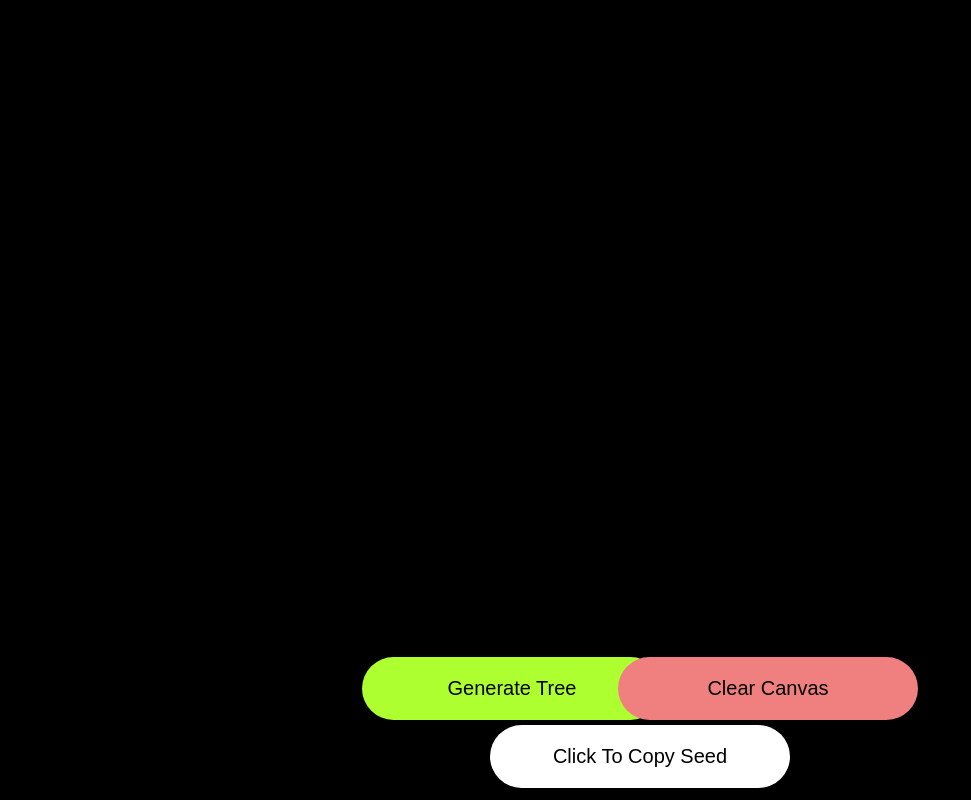
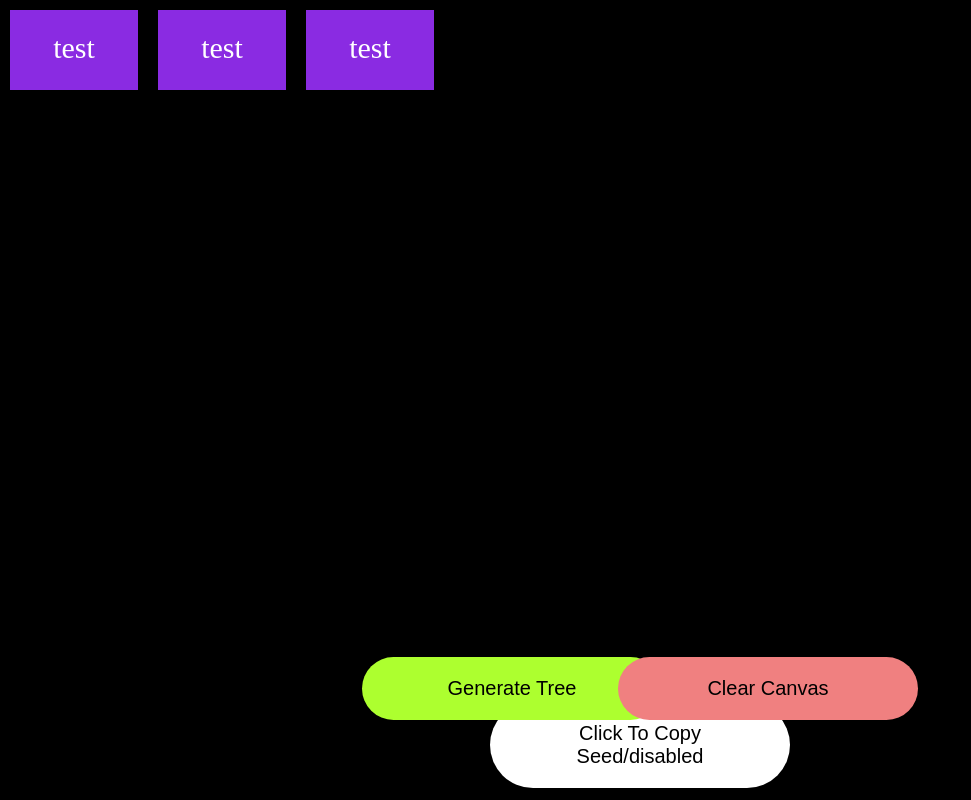
Before and after one commit to KuKrux/Fractal-Tree, a plain HTML site: page index.html in a window 1280 px wide. Both pictures are taken after a click on the button "Clear Canvas". Shown: the whole page, without its empty margins (0-971 px from the left). Drawn offline with Linux system fonts and the light colour scheme.

Commit message:
flexbox for output + debug splitcounter

```diff
--- a/fractalTreeScript.js
+++ b/fractalTreeScript.js
@@ -5,11 +5,12 @@ const textBox = document.querySelector('.copy-seed-button');
 canvas.width = window.innerWidth;
 canvas.height = window.innerHeight;
 const ctx = canvas.getContext('2d');
-
+var tempSplits = 0;
+var maxSplits = 0;
 
 function clearScreen() { // "Clear Canvas" Button
-    ctx.fillStyle = 'black';
-    ctx.fillRect(0, 0, canvas.width, canvas.height);
+    canvas.width = window.innerWidth;
+    canvas.height = window.innerHeight;
 }
 
 function copySeed() { // "Click To Copy Seed" Button
@@ -17,6 +18,9 @@ function copySeed() { // "Click To Copy Seed" Button
 }
 
 function generateTree() { // "Generate Tree" Button
+    console.log(maxSplits);
+    tempSplits = 0;
+    maxSplits = 0;
     drawTree(canvas.width/2, canvas.height - 80, getRandomArbitrary(100, 150), getRandomArbitrary(-4, 4), 15, getRandomHexcolor(), getRandomHexcolor())
 }
 
@@ -24,7 +28,7 @@ function drawTree(startX, startY, len, angle, branchWidth, color1, color2,) {
     if (len < getRandomArbitrary(1, 20)) { //change behaviour after a certain length
         ctx.strokeStyle = color2;
         ctx.fillStyle = color2;
-        branchWidth *= getRandomArbitrary(1, 4);
+        branchWidth *= (getRandomArbitrary(5, 10)*0.1+1);
     } else {  //if no specific length is reached
         ctx.strokeStyle = color1;
         ctx.fillStyle = color1;
@@ -39,10 +43,15 @@ function drawTree(startX, startY, len, angle, branchWidth, color1, color2,) {
     ctx.stroke();
     if (len < 10) { //length limiter
         ctx.restore();
+        if (tempSplits > maxSplits) {
+             maxSplits = tempSplits;
+             return;
+        }
         return;
     }
-    drawTree(0, -len, len*0.8, angle+6, branchWidth * 0.7, color1, color2); // generate two more lines out of one
-    drawTree(0, -len, len*0.8, angle-6, branchWidth * 0.7, color1, color2); //
+    tempSplits += 1;
+    drawTree(0, -len, len*0.8, angle + getRandomArbitrary(5, 10), branchWidth * (getRandomArbitrary(5, 10)*0.1), color1, color2); // generate two more lines out of one
+    drawTree(0, -len, len*0.8, angle - getRandomArbitrary(5, 10), branchWidth * (getRandomArbitrary(5, 10)*0.1), color1, color2); //
     ctx.restore();
 }
 
--- a/index.html
+++ b/index.html
@@ -11,7 +11,12 @@
         <canvas></canvas>
         <button class="clear-canvas-button" onclick="clearScreen()">Clear Canvas</button>
         <button class="generate-tree-button" onclick="generateTree()">Generate Tree</button>
-        <button class="copy-seed-button" onclick="copySeed()">Click To Copy Seed</button>
+        <button class="copy-seed-button" onclick="copySeed()">Click To Copy Seed/disabled</button>
+        <div class="flex-container">
+            <div>test</div>
+            <div>test</div>
+            <div>test</div>
+          </div>
         <script src="fractalTreeScript.js"></script>
     </body>
 </html>
--- a/style.css
+++ b/style.css
@@ -59,3 +59,24 @@ canvas {
     width: 300px;
     overflow: hidden;
 }
+.flex-container {
+    display: flex;
+    flex-wrap: nowrap;
+    background-color: black;
+    width: 100vw;
+    height: 100vh;
+    left: 90%;
+    z-index: 5;
+}
+.flex-container > div {
+    background-color: blueviolet;
+    color: white;
+    width: 10vw;
+    height: 10vh;
+    margin: 10px;
+    text-align: center;
+    line-height: 75px;
+    font-size: 30px;
+    left: 50%;
+    z-index: 6;
+  }
```
